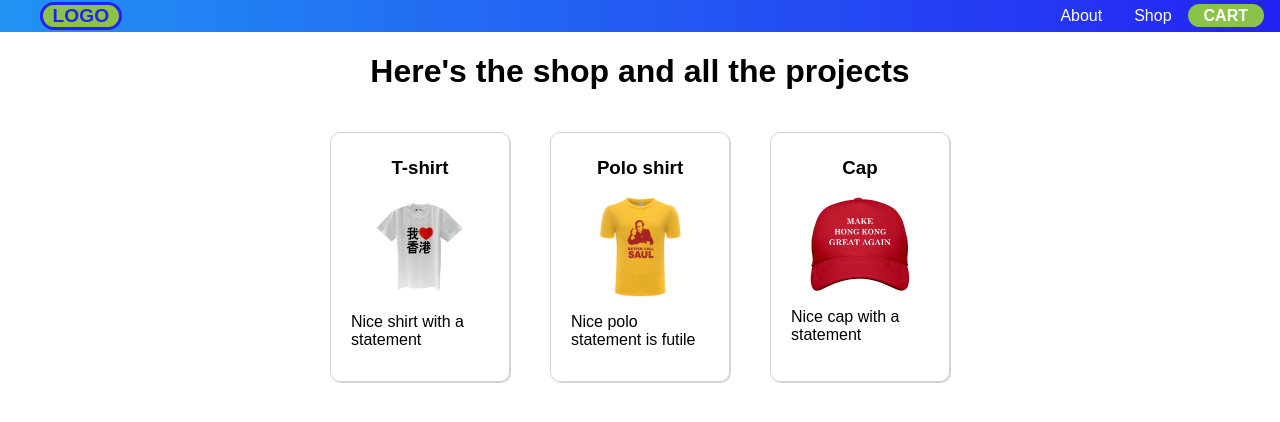
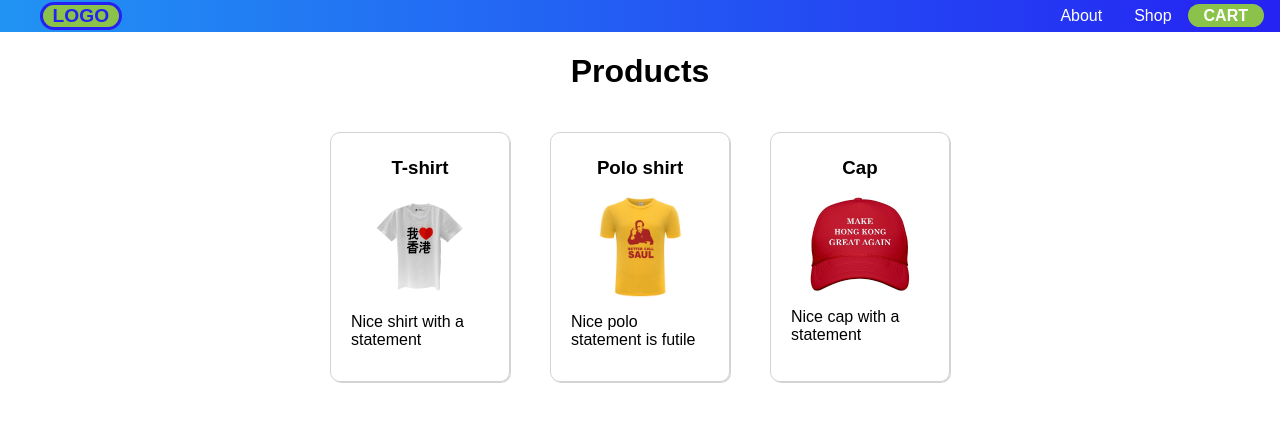
Before and after one commit to Hotheda/Calvinshop, a React (Create React App) app in the folder ClientApp/: page /shop in a window 1280 px wide. Shown: the top 422 px of the page. Built offline with nearby package versions, Linux system fonts and the light colour scheme.

Commit message:
Added react context

```diff
--- a/ClientApp/src/App.js
+++ b/ClientApp/src/App.js
@@ -8,6 +8,7 @@ import About from "./components/About"
 import Checkout from "./components/Checkout"
 import NotFound from "./components/Notfound"
 import "./Styles.css"
+import ProductsContextProvider from "./components/ProductsContext"
 
 class App extends React.Component{
     render(){
@@ -15,7 +16,8 @@ class App extends React.Component{
             <div className="mainContainer">
                 <Router>
                     <React.Fragment>
-                        <Navbar/>
+                        <ProductsContextProvider>
+                            <Navbar/>
                             <Switch>
                                 <Route exact path="/" component={Home} />
                                 <Route path ="/shop" component={Shop} />
@@ -23,6 +25,7 @@ class App extends React.Component{
                                 <Route path = "/cart" component={Checkout} />
                                 <Route component={NotFound} />
                             </Switch>
+                        </ProductsContextProvider>
                     </React.Fragment>
                 </Router>
             </div>
--- a/ClientApp/src/components/Checkout.js
+++ b/ClientApp/src/components/Checkout.js
@@ -3,7 +3,8 @@ import React from "react"
 function Checkout(){
     return(
         <div>
-            Hello from checkout
+            <h1>Checkout</h1>
+            <h2>No products in cart</h2>
         </div>
     )
 }
--- /dev/null
+++ b/ClientApp/src/components/ProductsContext.js
@@ -0,0 +1,19 @@
+import React, { createContext } from "react";
+import products from "./products.json"
+
+export const ProductsContext = createContext();
+
+class ProductsContextProvider extends React.Component {
+    state = {
+        productsList: products.products
+    }
+    render() {
+        return(
+            <ProductsContext.Provider value={{...this.state}}>
+                {this.props.children}
+            </ProductsContext.Provider>
+        )
+    }
+}
+
+export default ProductsContextProvider
--- a/ClientApp/src/components/Shop.js
+++ b/ClientApp/src/components/Shop.js
@@ -1,8 +1,14 @@
 import React from "react"
 import products from "./products.json"
+import {ProductsContext} from "./ProductsContext"
 
-function Shop(){
-    const product=products.products.map((item)=>{
+
+class Shop extends React.Component{
+    static contextType = ProductsContext
+
+    render(){
+        console.log(this.context.productsList)
+        const product=this.context.productsList.map((item)=>{
             return (
                 <div key={item.id} className="product_frame">
                     <h3>{item.name}</h3>
@@ -11,15 +17,15 @@ function Shop(){
                 </div>
             )
         })
-
         return(
             <div>
-            <h1 className="shop_header">Here's the shop and all the projects</h1>
+                <h1 className="shop_header">Products</h1>
                 <div className="products">
                     {product}
                 </div>
             </div>
         )
     }
+}
 
 export default Shop
```
Lines whose indentation alone changed are shown as unchanged.
